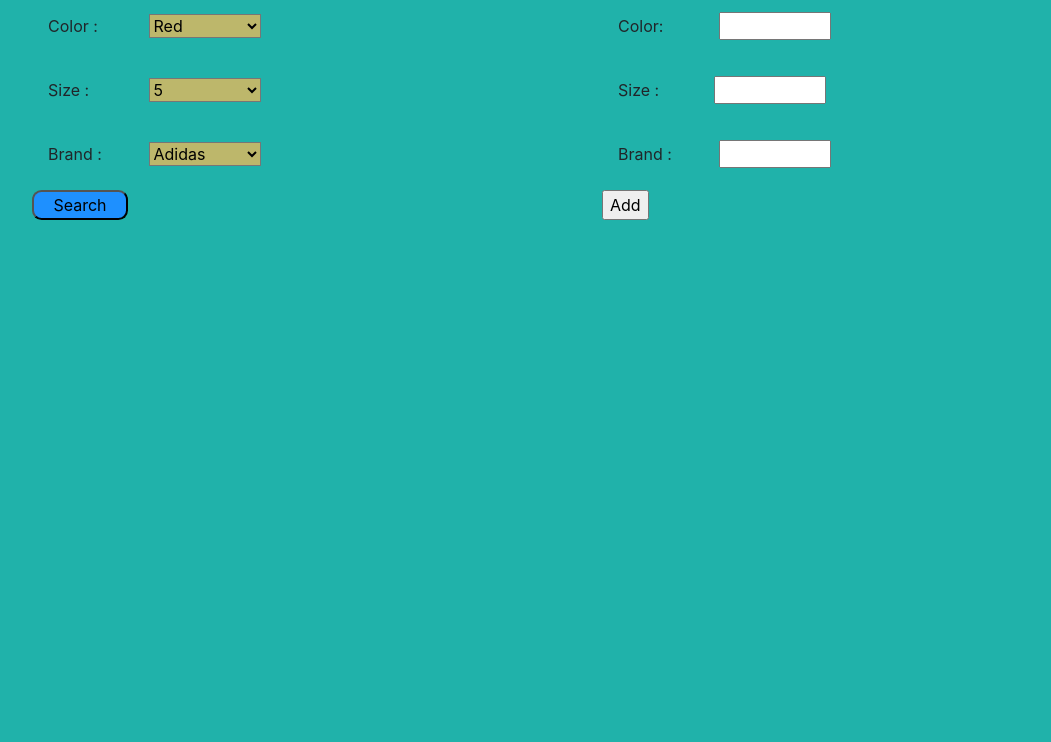
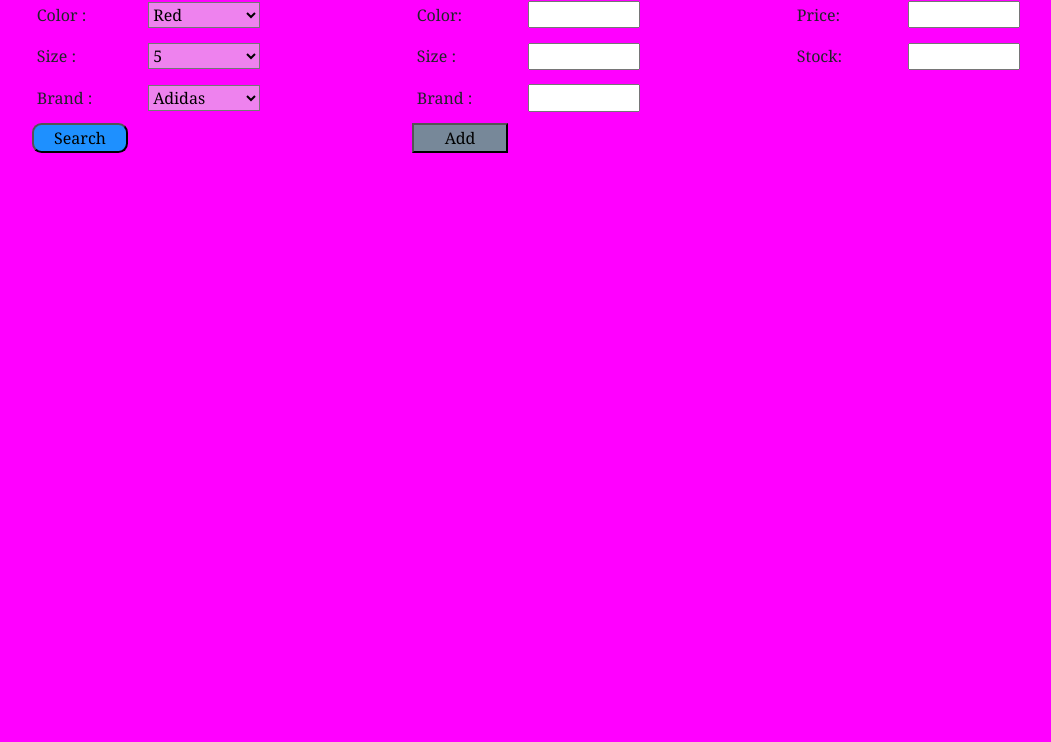
Before and after one commit to ammaar345/shoe-catalogue, a plain HTML site: page index.html in a window 1280 px wide. Shown: the part 58-800 px from the top of the page, without its empty margins (53-1104 px from the left). Drawn offline with Linux system fonts and the light colour scheme.

Commit message:
aligned buttons and labels

```diff
--- a/css/style.css
+++ b/css/style.css
@@ -1,25 +1,36 @@
 body{
-background-color: lightseagreen;
+background-color: magenta;
+font-family: Georgia, 'Times New Roman', Times, serif;
+}
+.btnAdd{
+background-color: lightslategrey;
+width: 6em;
 
 }
+.ri{padding-right: 20e;}
 h1{text-align: center;}
 label{width: 7em;
-    padding: 1em;
+    padding: 0.3em;
     display: inline-block;
 text-align:
 left;}
+.padd{padding-bottom: 1.6em;}
 input[type="text"]{width: 7em;
     height:1.7em;
 ; }
-.shoeColor:hover{background-color: cadetblue;}
-.shoeSize:hover{background-color: cadetblue;}
-.shoeBrand:hover{background-color: cadetblue;}
+.shoeColor:hover{background-color: whitesmoke;}
+.shoeSize:hover{background-color: whitesmoke;}
+.shoeBrand:hover{background-color: whitesmoke;}
+.btnAdd:hover{
+    background-color: tomato;
+}
 .btnSearch{background-color:
     lavender;}
     .btnSearch:active{background-color: lavenderblush;}
     .btnSearch:hover{
         background-color: lightblue;
     }
+
     .btnSearch{
         width: 6em;
         border-radius: 0.6em;
@@ -29,5 +40,5 @@ input[type="text"]{width: 7em;
 height: 1.7;
         width: 7em;
 
-background-color: darkkhaki;
+background-color: violet;
     }
--- a/index.html
+++ b/index.html
@@ -32,13 +32,17 @@
         <label for="colorEdit">Color:</label>
         <input type="text"  class="colorEdit" >
     </div>
+    <div class="col-sm">
+        <label for="price">Price:</label>
+        <input type="text" name="price" ="shoePrice">
+    </div>
 </div>
 
 
 
     <div class=" row">
         <div class="col-sm">
-<label for="shoeSize"class="shoeSize">Size :</label>
+<label for="shoeSize"class="size">Size :</label>
   <select name="size" class="shoeSize">
 <option value="1">5</option>
 <option value="2">6</option>
@@ -49,8 +53,14 @@
 </div>
 <div class="col-sm">
 
-    <label for="size" class="ri">Size :</label><input type="text" class="size">
+    <label for="size" >Size :</label>
+    <input type="text" class="size">
 
+</div>
+<div class="col-sm">
+    <label for="shoeStock"> Stock:
+    </label>
+    <input type="text" class="shoeStock">
 </div>
 </div>
 
@@ -65,18 +75,19 @@
 <option value="5">Reebok</option>
 </select>
         </div>
-<div class="col-sm ">
+<div class="col-8">
     <label for="brand">Brand :</label>
     <input type="text" class="brand">
 </div>
 </div>
 
-    <div class="row">
-        <div class="col-sm">
+    <div class="row padd">
+        <div class="col-4 ">
 
     <input type="button" class="btnSearch " value="Search">
-        </div>
-        <div class="col-sm"><input type="button" name="btnAdd" value="Add"class="btnAdd">
+
+</div>
+        <div class="col-5"><input type="button" name="btnAdd" value="Add"class="btnAdd">
         </div>
 
 </div>
```
Also changed, not shown: js/shoe-catalogue.js (+18 -0 lines), css/bootstrap.css.
